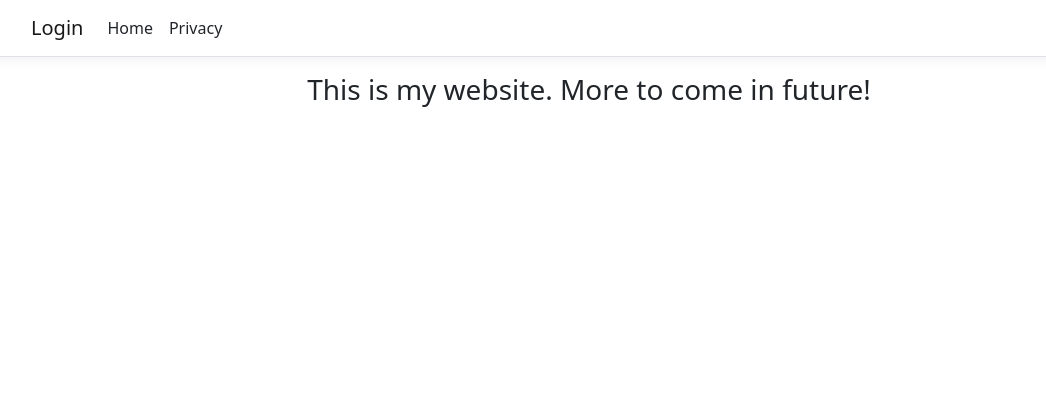
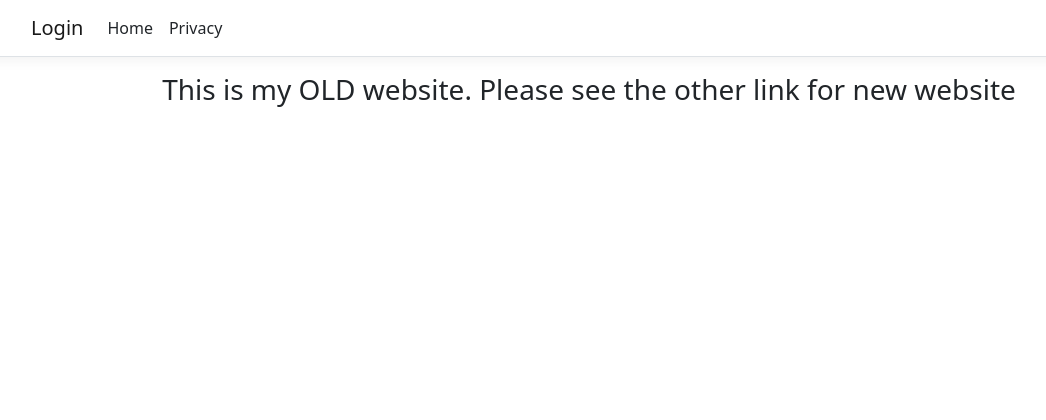
Before and after one commit to VinithraSrinivas/CS504IP_CMS, an ASP.NET Core app: page / in a window 1280 px wide. Shown: the top 420 px of the page, without its empty margins (51-1097 px from the left). Run offline with ASP.NET Core 8, Linux system fonts and the light colour scheme; style sheets or scripts are compiled from the project's sources.

Commit message:
changing the index

```diff
--- a/Login/Pages/Index.cshtml
+++ b/Login/Pages/Index.cshtml
@@ -5,5 +5,5 @@
 }
 
 <div class="text-center">
-   		<h3>This is my website. More to come in future!</h3><br>
+   		<h3>This is my OLD website. Please see the other link for new website</h3><br>
 </div>
```
